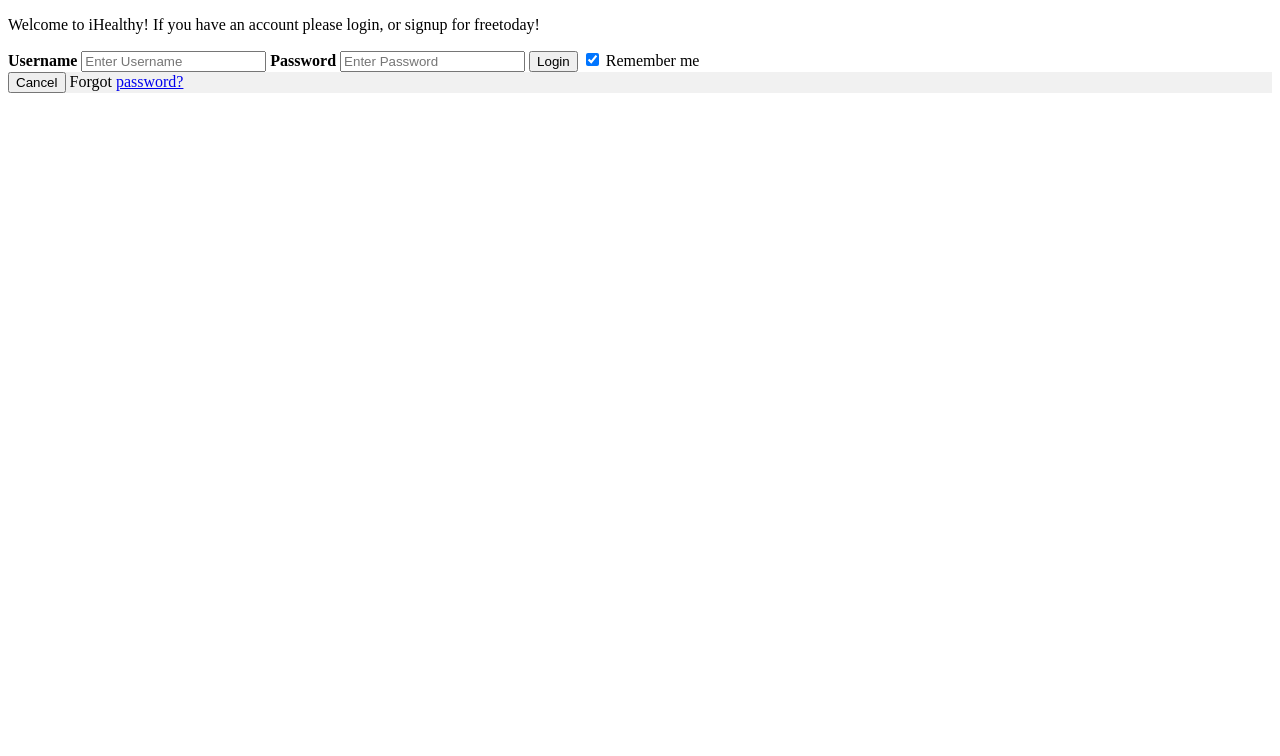
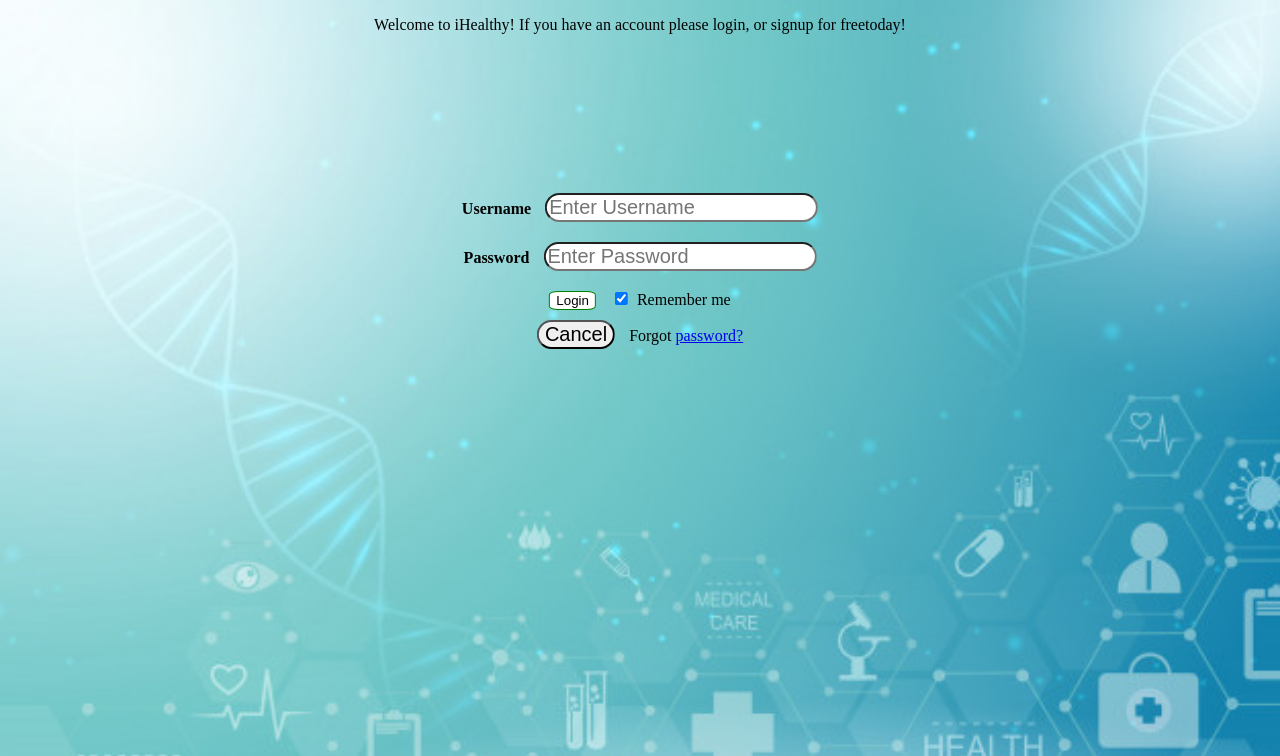
Before and after one commit to billyk415/iHealthy, a PHP site: page /loginPage.html in a window 1280 px wide. Shown: the top 756 px of the page. Run offline with PHP 8.4, Linux system fonts and the light colour scheme; some libraries are stand-ins or nearby versions.

Commit message:
add files, update files

```diff
--- a/html/loginPage.html
+++ b/html/loginPage.html
@@ -1,32 +1,42 @@
 <!DOCTYPE html>
 <html>
 <head>
+    <title>iHealthy - Login</title>
+    <link href="https://fonts.googleapis.com/css?family=Oswald:400,700" rel="stylesheet" type="text/css">
+    <link href="http://fonts.googleapis.com/css?family=Open+Sans" rel="stylesheet" type="text/css">
+    <link rel="stylesheet" href="https://cdnjs.cloudflare.com/ajax/libs/font-awesome/4.7.0/css/font-awesome.min.css">
+    <script defer src="https://use.fontawesome.com/releases/v5.0.8/js/all.js" integrity="sha384-SlE991lGASHoBfWbelyBPLsUlwY1GwNDJo3jSJO04KZ33K2bwfV9YBauFfnzvynJ" crossorigin="anonymous"></script>
 
-<title> iHealthy </title>
+    <link rel="stylesheet" href="main.css">
+</head>
 
+<body>
+  <div class="loginPage">
     <p>Welcome to iHealthy! If you have an account please login, or signup for freetoday!</p>
-
-</head>
-<body>
-
-  <div class="container">
+    <div class="loginBox">
+        <div class="unameBox">
             <label for="uname"><b>Username</b></label>
             <input type="text" placeholder="Enter Username" name="uname" required>
+        </div>
 
+        <div class="pswBox">
             <label for="psw"><b>Password</b></label>
             <input type="password" placeholder="Enter Password" name="psw" required>
+        </div>
 
+        <div class="options">
           <button type="submit">Login</button>
           <label>
               <input type="checkbox" checked="checked" name="remember"> Remember me
           </label>
-  </div>
 
-  <div class="container" style="background-color:#f1f1f1">
-    <input type = "button" value = "Cancel" onclick = "location.href = 'homePage.html';">
+          <div class="container">
+              <input type = "button" value = "Cancel" onclick = "location.href = 'index.html';">
               <span class="psw">Forgot <a href="#">password?</a></span>
           </div>
-
+      </div>
+    </div>
+  </div>
 
 </body>
 </html>
--- a/html/main.css
+++ b/html/main.css
@@ -80,3 +80,50 @@ Search
 input {
 	font-size: 20px;
 }
+
+
+/* ----------------------------------------
+Login Page
+------------------------------------------- */
+.loginPage {
+  height: 500px;
+  position: relative;
+}
+
+.loginBox {
+  margin: 0;
+  position: absolute;
+  top: 50%;
+  left: 50%;
+  -ms-transform: translate(-50%, -50%);
+  transform: translate(-50%, -50%);
+}
+
+.unameBox, .pswBox {
+	margin: 10px;
+}
+
+.options button,label,input,span {
+	margin: 5px;
+}
+
+
+
+/* ----------------------------------------
+Results
+------------------------------------------- */
+.results {
+	text-align: left;
+	padding: 10px 0px 10px 25px;
+}
+
+
+
+
+/* ----------------------------------------
+History
+------------------------------------------- */
+.history {
+	text-align: left;
+	padding: 10px 0px 10px 25px;
+}
```
Also changed, not shown: html/history.html (added, +21 -0 lines), html/result.html (added, +21 -0 lines), html/signupPage.html (+9 -5 lines). Lines whose indentation alone changed are shown as unchanged.
